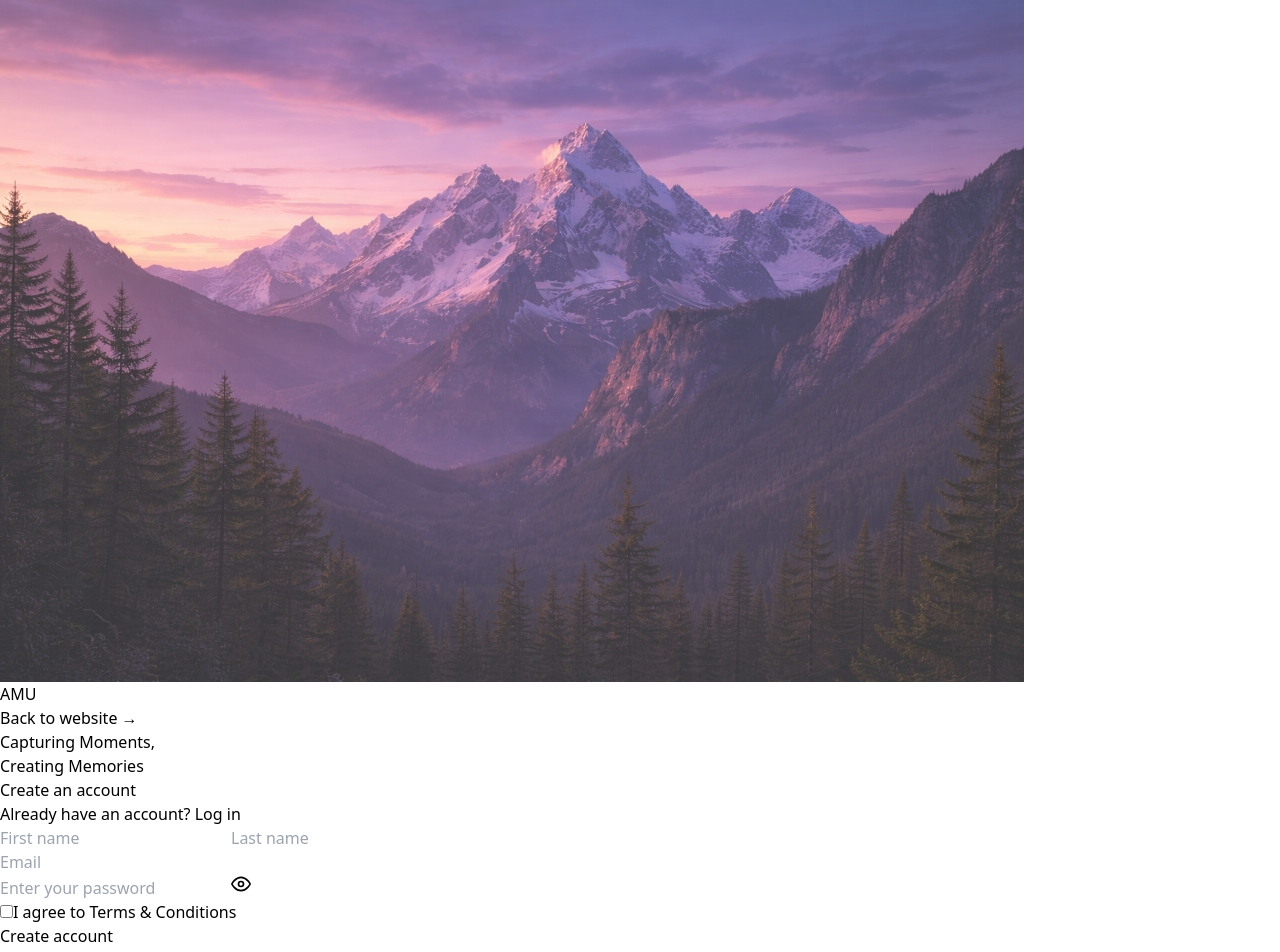
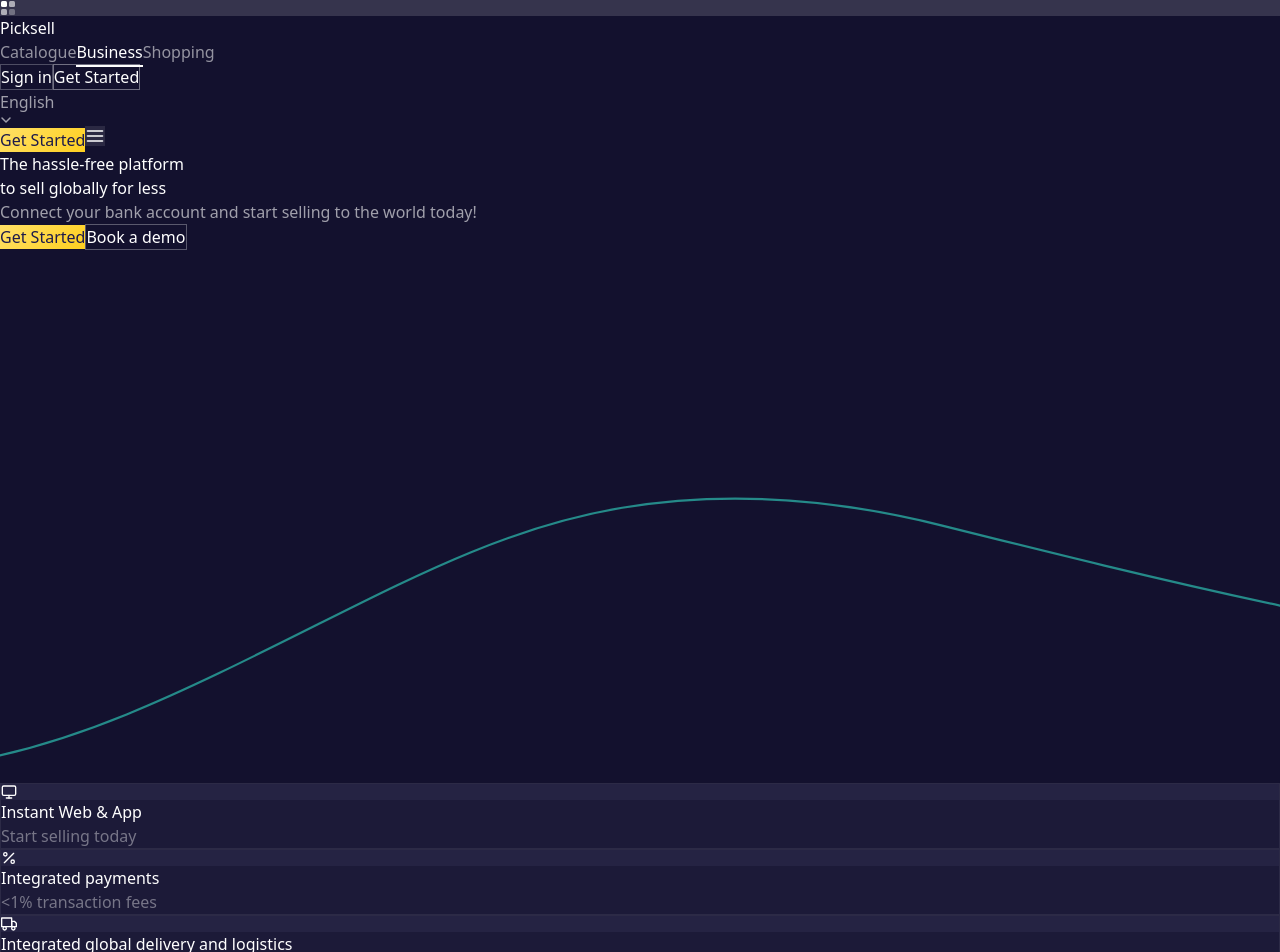
Before and after one commit to pjkorba1256-cmd/task-1, a React (Vite) app: page / in a window 1280 px wide. Shown: the top 952 px of the page. Built offline with nearby package versions, Linux system fonts and the light colour scheme.

Commit message:
fix: reorder pages - LastPage as root, auth at /landing, dashboard at /main

```diff
--- a/src/App.jsx
+++ b/src/App.jsx
@@ -8,9 +8,9 @@
   return (
     <Router>
       <Routes>
-        <Route path="/" element={<MainPage />} />
+        <Route path="/" element={<LastPage />} />
         <Route path="/landing" element={<LandingPage />} />
-        <Route path="/last" element={<LastPage />} />
+        <Route path="/main" element={<MainPage />} />
       </Routes>
     </Router>
   );
--- a/src/pages/LandingPage.jsx
+++ b/src/pages/LandingPage.jsx
@@ -77,7 +77,7 @@
             <h4 className="font-bold text-white mb-2">Help Center</h4>
             <p className="text-[10px] text-white/80 mb-6 leading-relaxed">Having trouble in Finti, Please contact us for more questions.</p>
             <button
-              onClick={() => navigate("/last")}
+              onClick={() => navigate("/")}
               className="w-full bg-white text-orange-500 py-3 rounded-2xl text-[11px] font-bold hover:bg-gray-50 transition-colors"
             >
               Go To Help Center
--- a/src/pages/MainPage.jsx
+++ b/src/pages/MainPage.jsx
@@ -48,7 +48,7 @@
 
   const handleCreateAccount = () => {
     // Navigate to landing page
-    navigate("/landing");
+    navigate("/main");
   };
 
   return (
```
